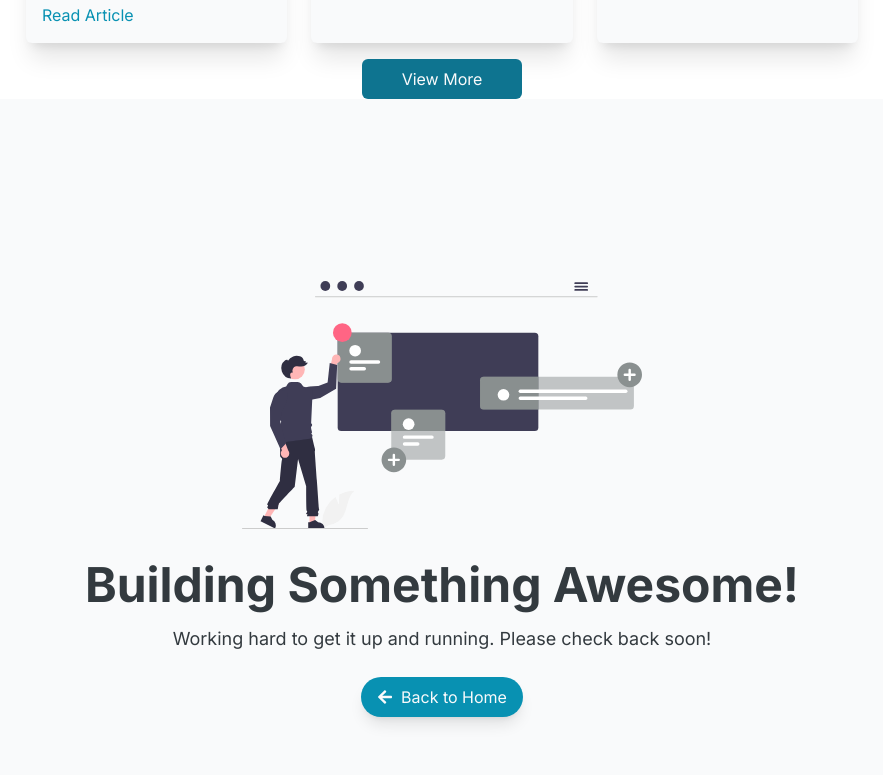
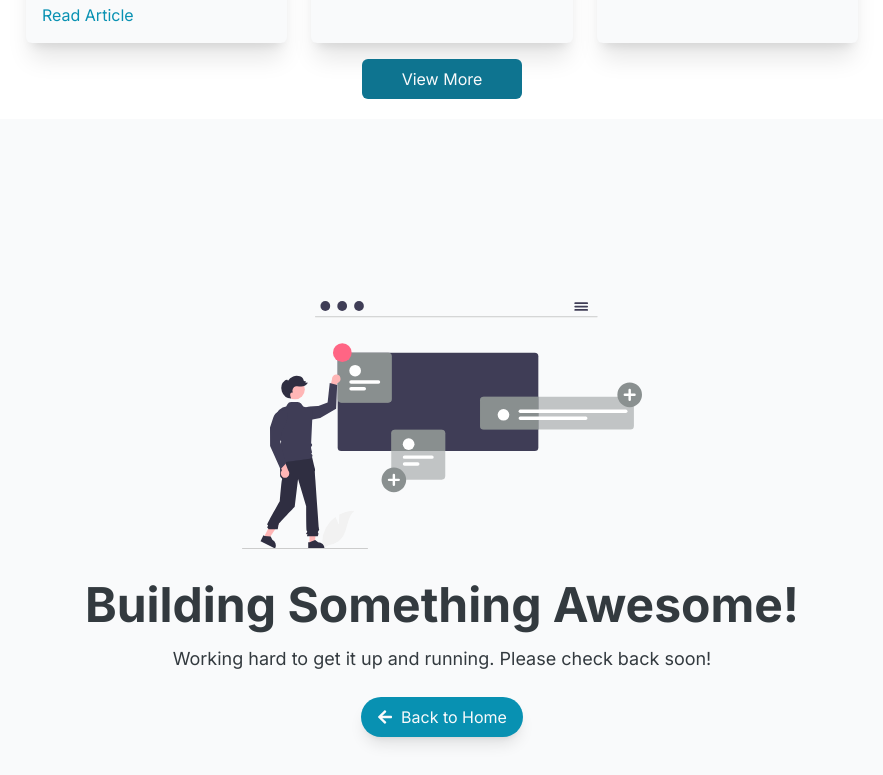
Before and after one commit to Md-Sazzad-Ahsan/Portfolio, a Next.js app: page /blog in a window 1280 px wide. Shown: the part 1045-1820 px from the top of the page, without its empty margins (198-1081 px from the left). Built offline with nearby package versions, Linux system fonts and the light colour scheme.

Commit message:
Under Construction component modified

```diff
--- a/components/LoadingPage/UnderConstructionPage.tsx
+++ b/components/LoadingPage/UnderConstructionPage.tsx
@@ -6,7 +6,7 @@ import UnderConstructionImage from "@/public/images/UnderConstruction.svg"
 
 const UnderConstruction: React.FC = () => {
   return (
-    <div className="flex flex-col items-center justify-center min-h-screen bg-gray-50 dark:bg-darkBg text-darkBg dark:text-gray-50 p-4">
+    <div className="flex flex-col items-center justify-center min-h-screen bg-gray-50 dark:bg-darkBg text-darkBg dark:text-gray-50 p-4 sm:p-10 mt-5">
       <div className="max-w-md w-full mx-auto mb-8">
         <Image
           src={UnderConstructionImage}
--- a/components/PortfolioProjects/ProjectCardTemplate.tsx
+++ b/components/PortfolioProjects/ProjectCardTemplate.tsx
@@ -13,7 +13,7 @@ const ProjectCardTemplate: React.FC<ProjectCardTemplateProps> = ({ imageSrc, cat
   return (
     <li className="bg-gray-50 dark:bg-darkBg flex flex-col p-4 ring-white shadow-xl hover:bg-gray-200 dark:hover:bg-gray-700 rounded-md">
       <div className="relative w-full h-52">
-        <Image src={imageSrc} alt={headline} priority fill />
+        <Image src={imageSrc} alt={headline} priority fill sizes="cover" />
       </div>
       <div className="mt-4">
         <p className="text-sm text-gray-500">{category}</p>
```
